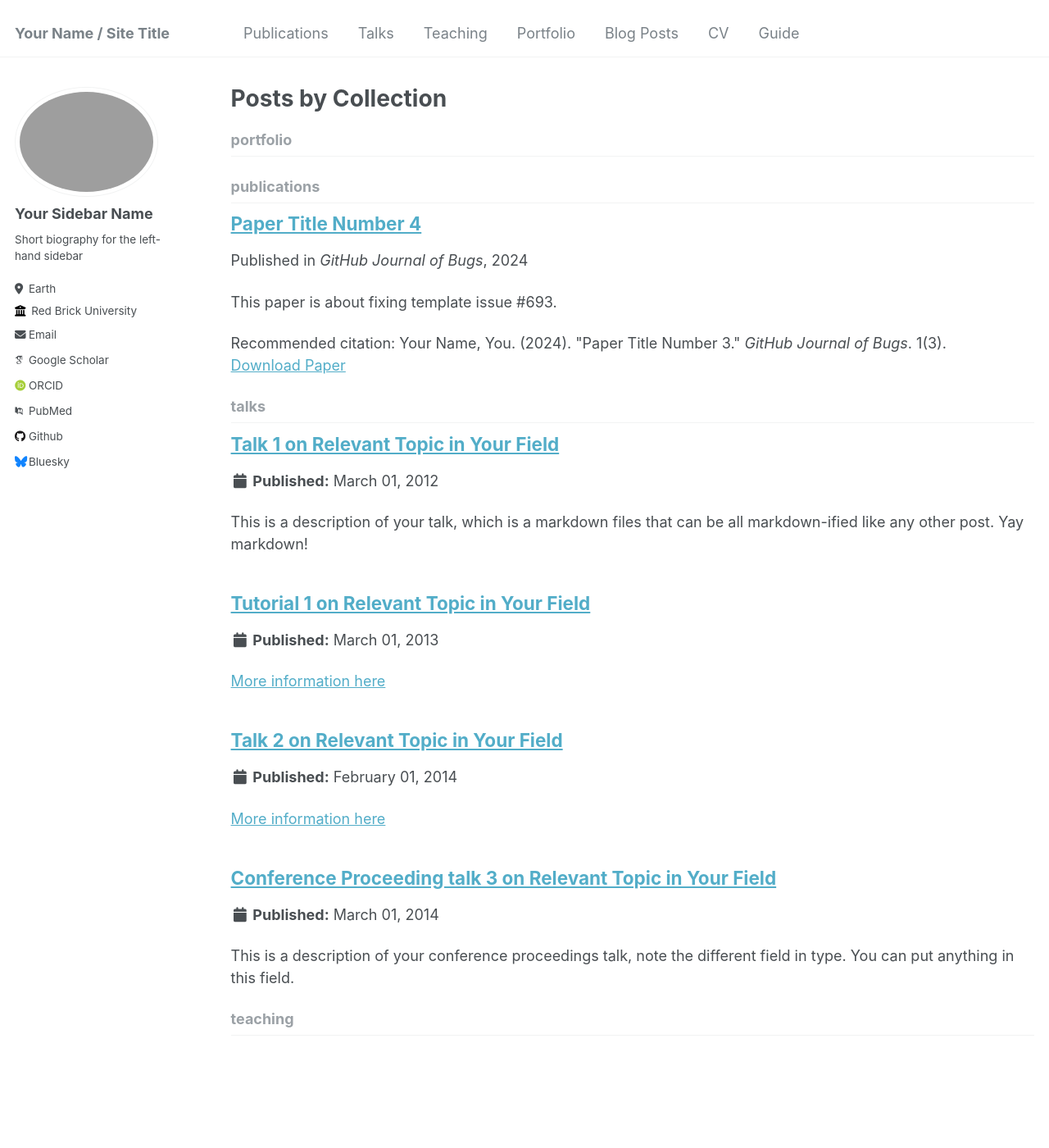
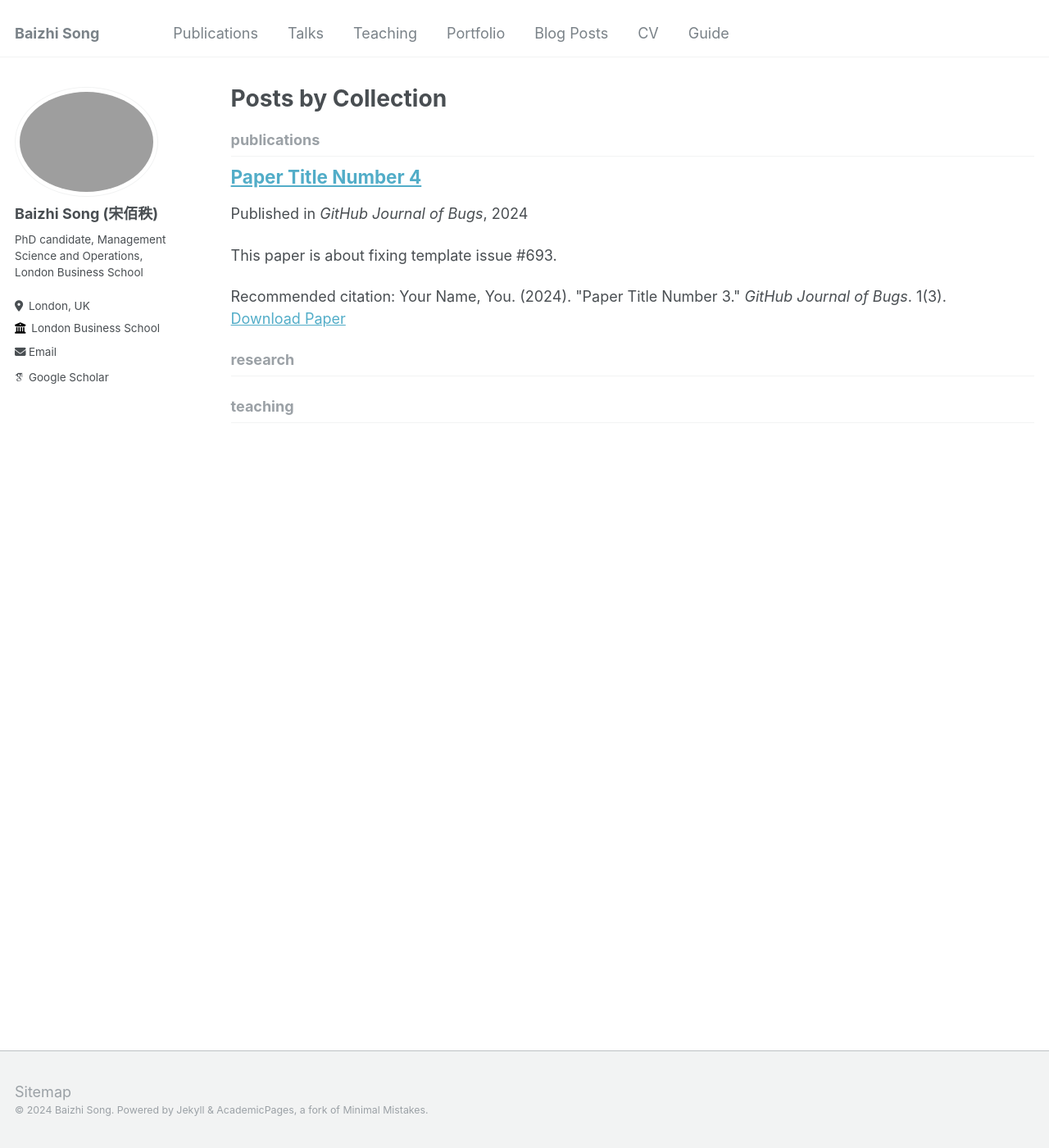
Before and after one commit to Baizhi-Song/baizhi-song.github.io, a Jekyll site: the page built from _pages/collection-archive.html, in a window 1280 px wide and 1400 px high. Shown: the whole window at 82% size. Built offline with Jekyll 4.4.1, drawn with Linux system fonts in a browser that asks for light colours; some web fonts are replaced; some of the changed text lies outside the part shown.

Commit message:
Update _config.yml

```diff
--- a/_config.yml
+++ b/_config.yml
@@ -6,49 +6,55 @@
 # `jekyll serve -l -H localhost`. If you change this file, please restart the
 # server process.
 
+theme: minimal-mistakes-jekyll
+# # remote_theme: "mmistakes/minimal-mistakes@4.26.2"
+minimal_mistakes_skin: "dark"
+
 # Basic Site Settings
 locale                   : "en-US"
-title                    : "Your Name / Site Title"
+title                    : "Baizhi Song"
 title_separator          : "-"
-name                     : &name "Your Name"
-description              : &description "personal description"
-url                      : https://academicpages.github.io # the base hostname & protocol for your site e.g. "https://mmistakes.github.io"
+name                     : &name "Baizhi Song"
+description              : &description "PhD candidate in Management Science and Operations at London Business School"
+url                      : https://baizhi-song.github.io # the base hostname & protocol for your site e.g. "https://mmistakes.github.io"
 baseurl                  : "" # the subpath of your site, e.g. "/blog"
-repository               : "academicpages/academicpages.github.io"
+repository               : "Baizhi-Song/baizhi-song.github.io"
 
 # Site Author - The following control what appear as part of the author content on the side bar.
 #               If a field is blank the icon and link will not appear, otherwise it will be shown.
 #               Additional customization can be done by editing /_includes/author-profile.html
 author:
   # Biographic information
-  avatar           : "profile.png"
-  name             : "Your Sidebar Name"
-  pronouns         : # example: "she/her"
-  bio              : "Short biography for the left-hand sidebar"
-  location         : "Earth"
-  employer         : "Red Brick University"
+  avatar           : "Baizhi Song_2023_Oct_small.jpg"
+  name             : "Baizhi Song (宋佰秩)"
+
+  bio: "PhD candidate,\nManagement Science and Operations,\nLondon Business School"
+
+  location         : "London, UK"
+  employer         : "London Business School"
   uri              : # URL
-  email            : "none@example.org"
+  email            : "bsong@london.edu"
+
 
   # Academic websites
   arxiv            : # URL - Update with the correct link to your profile
-  googlescholar    : "https://scholar.google.com/citations?user=PS_CX0AAAAAJ"
+  googlescholar    : "https://scholar.google.com/citations?user=hnRABREAAAAJ"
   impactstory      : # URL
-  orcid            : "http://orcid.org/yourorcidurl"
+  orcid            : #"https://orcid.org/0009-0009-4141-0595"
   semantic         : # URL
-  pubmed           : "https://www.ncbi.nlm.nih.gov/pubmed/?term=john+snow"
+  pubmed           : #"https://www.ncbi.nlm.nih.gov/pubmed/?term=john+snow"
   researchgate     : # URL
 
   # Repositories and software development
   bitbucket        : # Username - Update with your username on the site
   codepen          : # Username
   dribbble         : # Username
-  github           : "academicpages"
+  github           : # "academicpages"
   kaggle           : # Username
   stackoverflow    : # User number or user number and name (i.e., use "1" or "1/jeff-atwood")
 
   # Social media
-  bluesky          : "bsky.app" # Replace this with you Bluesky username
+  bluesky          : #"bsky.app" # Replace this with you Bluesky username
   facebook         : # Username
   flickr           : # Username
   foursquare       : # Username
@@ -75,7 +81,8 @@ author:
 
 
 # Site Settings
-teaser                   :  # filename of teaser fallback teaser image placed in /images/, .e.g. "500x300.png"
+logo                     : "/images/LBS-Logo.png"
+teaser                   : # /images/image-alignment-1200x4002.jpg # filename of teaser fallback teaser image placed in /images/, .e.g. "500x300.png"
 breadcrumbs              : false # true, false (default)
 words_per_minute         : 160
 future                   : true
@@ -108,7 +115,7 @@ staticman:
       options:
         format           : "iso8601" # "iso8601" (default), "timestamp-seconds", "timestamp-milliseconds"
 atom_feed:
-  hide                   : false     # change to true to hide the RSS feed in the footer
+  hide                   : true     # change to true to hide the RSS feed in the footer
   path                   : # blank (default) uses feed.xml
 
 
@@ -121,12 +128,12 @@ yandex_site_verification :
 
 # Social Sharing
 twitter:
-  username               : &twitter
+  username               : #&twitter
 facebook:
   username               :
   app_id                 :
   publisher              :
-og_image                 :  # Open Graph/Twitter default site image
+og_image                 : # Open Graph/Twitter default site image
 # For specifying social profiles
 # - https://developers.google.com/structured-data/customize/social-profiles
 social:
@@ -147,6 +154,7 @@ include:
   - .htaccess
   - _pages
   - files
+  - _research
 exclude:
   - "*.sublime-project"
   - "*.sublime-workspace"
@@ -206,12 +214,15 @@ collections:
   publications:
     output: true
     permalink: /:collection/:path/
-  portfolio:
+  research:
     output: true
     permalink: /:collection/:path/
-  talks:
-    output: true
-    permalink: /:collection/:path/
+  # portfolio:
+  #   output: true
+  #   permalink: /:collection/:path/
+  # talks:
+  #   output: true
+  #   permalink: /:collection/:path/
 
 
 # Defaults
@@ -252,23 +263,23 @@ defaults:
       author_profile: true
       share: true
       comments: true
-  # _portfolio
-  - scope:
-      path: ""
-      type: portfolio
-    values:
-      layout: single
-      author_profile: true
-      share: true
-      comment: true
-  # _talks
-  - scope:
-      path: ""
-      type: talks
-    values:
-      layout: talk
-      author_profile: true
-      share: true
+  # # _portfolio
+  # - scope:
+  #     path: ""
+  #     type: portfolio
+  #   values:
+  #     layout: single
+  #     author_profile: true
+  #     share: true
+  #     comment: true
+  # # _talks
+  # - scope:
+  #     path: ""
+  #     type: talks
+  #   values:
+  #     layout: talk
+  #     author_profile: true
+  #     share: true
 
 
 # Sass/SCSS
@@ -281,20 +292,21 @@ sass:
 permalink: /:categories/:title/
 # paginate: 5 # amount of posts to show
 # paginate_path: /page:num/
-timezone: America/Los_Angeles # http://en.wikipedia.org/wiki/List_of_tz_database_time_zones
+timezone: Europe/London # America/Los_Angeles # http://en.wikipedia.org/wiki/List_of_tz_database_time_zones
 
 
 # Plugins
 plugins:
   - jekyll-paginate
-  - jekyll-sitemap
+  # - jekyll-sitemap
   - jekyll-gist
   - jekyll-feed
   - jekyll-redirect-from
+  # - jekyll-include-cache
 # mimic GitHub Pages with --safe
 whitelist:
   - jekyll-paginate
-  - jekyll-sitemap
+  # - jekyll-sitemap
   - jekyll-gist
   - jekyll-feed
   - jemoji
```
